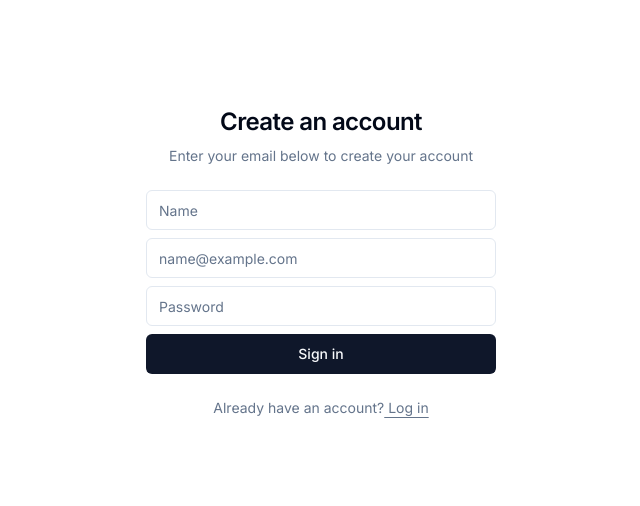
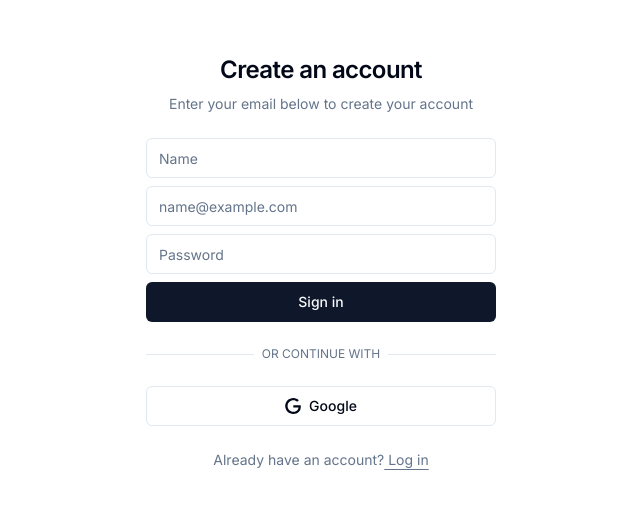
Before and after one commit to marceloxhenrique/NextAuth, a Next.js app: page /register in a window 1280 px wide. Shown: the part 138-644 px from the top of the page, without its empty margins (319-959 px from the left). Built offline with nearby package versions, Linux system fonts and the light colour scheme.

Commit message:
feat: Add the `Google OAuth` in the userLoginForm and userRegisterForm

```diff
--- a/components/userLoginForm.tsx
+++ b/components/userLoginForm.tsx
@@ -5,7 +5,7 @@ import { Label } from "./ui/label";
 import { Input } from "./ui/input";
 import { Button } from "./ui/button";
 import { Loader2 } from "lucide-react";
-
+import { Icons } from "@/components/ui/icons";
 import { useRouter } from "next/navigation";
 import { signIn } from "next-auth/react";
 import toast from "react-hot-toast";
@@ -86,6 +86,29 @@ export function UserLoginForm({ className, ...props }: UserAuthFormProps) {
             {isLoading && <Loader2 className="mr-2 h-4 w-4 animate-spin" />}
             Log in
           </Button>
+          <div className="relative my-4">
+            <div className="absolute inset-0 flex items-center">
+              <span className="w-full border-t" />
+            </div>
+            <div className="relative flex justify-center text-xs uppercase">
+              <span className="bg-background px-2 text-muted-foreground">
+                Or continue with
+              </span>
+            </div>
+          </div>
+          <Button
+            onClick={() => signIn("google", { callbackUrl: "/dashboard" })}
+            variant="outline"
+            type="button"
+            disabled={isLoading}
+          >
+            {isLoading ? (
+              <Loader2 className="mr-2 h-4 w-4 animate-spin" />
+            ) : (
+              <Icons.google className="mr-2 h-4 w-4" />
+            )}{" "}
+            Google
+          </Button>
         </div>
       </form>
     </div>
--- a/components/userRegisterForm.tsx
+++ b/components/userRegisterForm.tsx
@@ -6,6 +6,8 @@ import { Input } from "./ui/input";
 import { Button } from "./ui/button";
 import { Loader2 } from "lucide-react";
 import toast from "react-hot-toast";
+import { Icons } from "./ui/icons";
+import { signIn } from "next-auth/react";
 interface IUser {
   name: string;
   email: string;
@@ -103,6 +105,29 @@ export function UserRegisterForm() {
             {isLoading && <Loader2 className="mr-2 h-4 w-4 animate-spin" />}
             Sign in
           </Button>
+          <div className="relative my-4">
+            <div className="absolute inset-0 flex items-center">
+              <span className="w-full border-t" />
+            </div>
+            <div className="relative flex justify-center text-xs uppercase">
+              <span className="bg-background px-2 text-muted-foreground">
+                Or continue with
+              </span>
+            </div>
+          </div>
+          <Button
+            onClick={() => signIn("google", { callbackUrl: "/dashboard" })}
+            variant="outline"
+            type="button"
+            disabled={isLoading}
+          >
+            {isLoading ? (
+              <Loader2 className="mr-2 h-4 w-4 animate-spin" />
+            ) : (
+              <Icons.google className="mr-2 h-4 w-4" />
+            )}{" "}
+            Google
+          </Button>
         </div>
       </form>
     </div>
```
